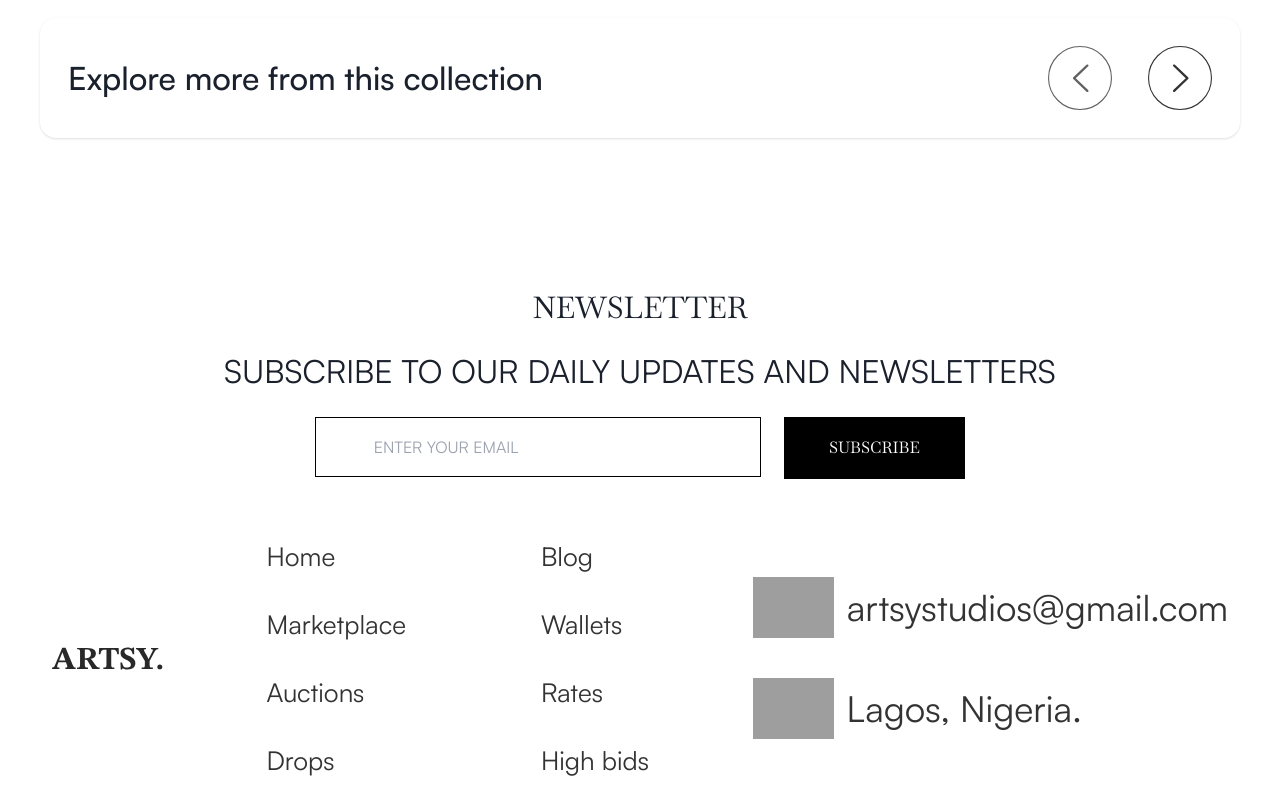
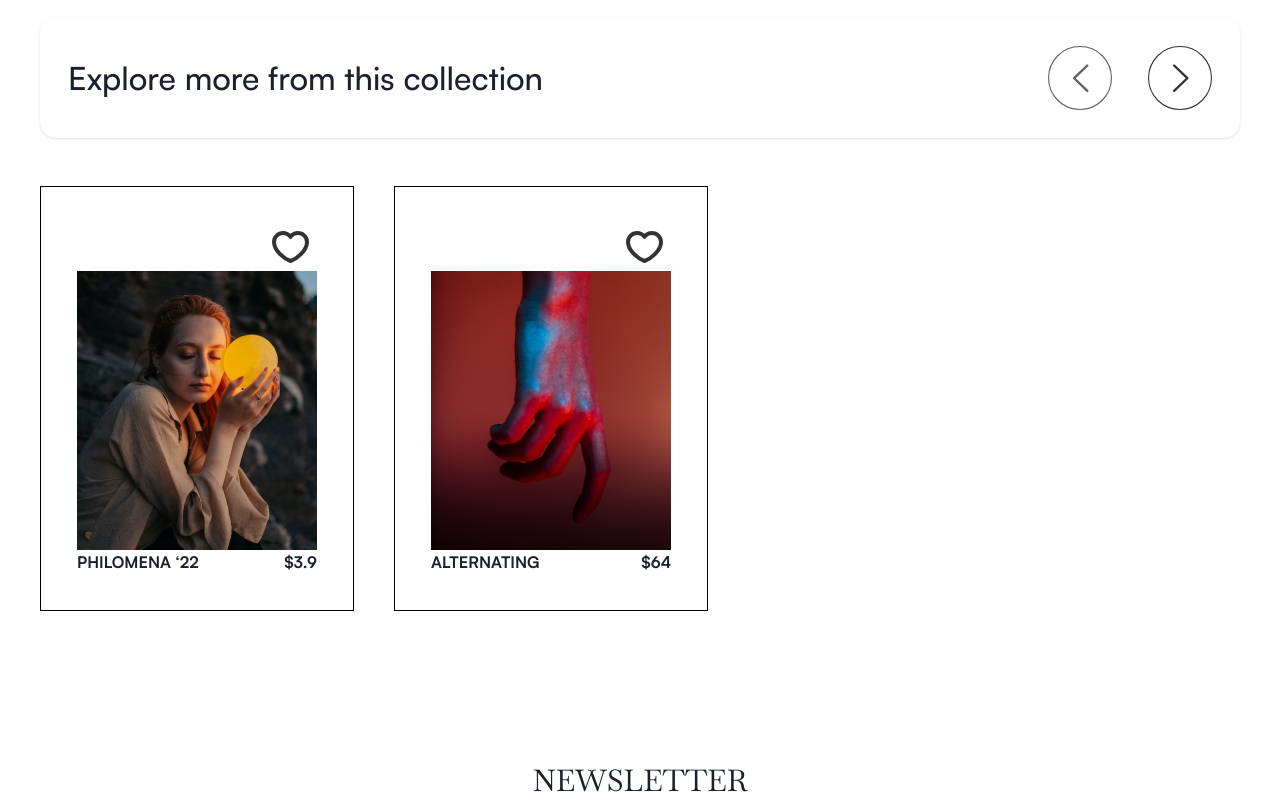
Before and after one commit to shadrxcc/artsy, a React (Vite) app: page /product-details/4 in a window 1280 px wide. Shown: the part 780-1588 px from the top of the page. Built offline with nearby package versions, Linux system fonts and the light colour scheme; grey boxes are pictures that could not be loaded; a web font is replaced by a local one.

Commit message:
implement explore more section and slider

```diff
--- a/src/components/market.jsx
+++ b/src/components/market.jsx
@@ -19,15 +19,15 @@ const Market = () => {
           <img src={search} className="absolute" alt="" />
         </div>
 
-        <div className="flex bg-white shadow-md p-[16px] max-[280px]:w-[260px] w-[370px] md:w-[913px] rounded-[15px] items-center justify-between">
+        <div className="flex bg-white shadow-md p-[16px] max-[280px]:w-[260px] w-[370px] md:w-[495px] lg:w-[913px] rounded-[15px] items-center justify-between">
           <div>
             <select className="text-2xl md:hidden font-medium leading-[38px]">
               <option disabled selected value="sort">
                 Filter
               </option>
-              <option value="option1">Option 1</option>
-              <option value="option2">Option 2</option>
-              <option value="option3">Option 3</option>
+              <option className="text-sm" value="option1">Option 1</option>
+              <option className="text-sm" value="option2">Option 2</option>
+              <option className="text-sm" value="option3">Option 3</option>
             </select>
             <p className="text-2xl hidden md:block leading-[38px]">
             See 1-6 of {productsdata.length} results
@@ -37,12 +37,12 @@ const Market = () => {
 
           <div>
             <select className="text-2xl font-medium leading-[38px]">
-              <option disabled selected value="sort">
+              <option  className="text-sm" disabled selected value="sort">
                 Sort
               </option>
-              <option value="option1">Option 1</option>
-              <option value="option2">Option 2</option>
-              <option value="option3">Option 3</option>
+              <option className="text-sm" value="option1">Option 1</option>
+              <option className="text-sm" value="option2">Option 2</option>
+              <option className="text-sm" value="option3">Option 3</option>
             </select>
           </div>
         </div>
--- a/src/components/productdetails.jsx
+++ b/src/components/productdetails.jsx
@@ -1,4 +1,4 @@
-import React, { useState } from "react";
+import React, { useState, useRef } from "react";
 import { useParams } from "react-router";
 import { productsdata } from "./data";
 import increase from "../assets/increase.svg";
@@ -15,11 +15,28 @@ import {
 } from "@chakra-ui/react";
 import left from "../assets/slider-left-arrow.svg";
 import right from "../assets/slider-right-arrow.svg";
+import like from "../assets/heart.svg";
+import { Link } from "react-router-dom";
 
 const Productdetails = () => {
   const theme = createTheme();
   const { id } = useParams();
   const [itemNo, setItemNo] = useState(0);
+  const containerRef = useRef(null);
+
+  const scrollLeft = () => {
+    containerRef.current.scrollBy({
+      left: -200,
+      behavior: "smooth"
+    })
+  }
+
+  const scrollRight = () => {
+    containerRef.current.scrollBy({
+      left: 200,
+      behavior: "smooth"
+    })
+  }
 
   const decreaseNo = () => {
     if (itemNo > 0) {
@@ -34,7 +51,11 @@ const Productdetails = () => {
   const data = productsdata.find((product) => product.id == id);
   const [targetData, setTargetData] = useState(data);
 
-  const collection = productsdata.filter((product) => product.type == targetData.type)
+  const collection = productsdata.filter(
+    (product) => product.type == targetData.type && product.id !== targetData.id
+  );
+
+
   const [collectionData, setCollectionData] = useState(collection);
 
   return (
@@ -83,7 +104,7 @@ const Productdetails = () => {
             </div>
           </div>
           <div className="pt-10 md:pt-0">
-            <Accordion className="md:w-[400px] lg:w-[560px]" allowToggle>
+            <Accordion className="md:w-[400px] lg:w-[450px]" allowToggle>
               <div className="p-3 border-[1px] border-b-0 border-x-0 border-black">
                 <AccordionItem className="border-none">
                   <h2>
@@ -115,7 +136,7 @@ const Productdetails = () => {
                         flex="1"
                         textAlign="left"
                       >
-                        Status
+                        Listings
                       </Box>
                       <AccordionIcon />
                     </AccordionButton>
@@ -156,13 +177,44 @@ const Productdetails = () => {
             Explore more from this collection
           </p>
           <span className="flex gap-x-9">
-            <img src={left} className="w-16" alt="" />
-            <img src={right} className="w-16" alt="" />
+            <img onClick={scrollLeft} src={left} className="w-16" alt="" />
+            <img onClick={scrollRight} src={right} className="w-16" alt="" />
           </span>
         </div>
 
-        <div>
+        <div className="pt-12">
+          <div
+            ref={containerRef}
+            className="overflow-x-scroll whitespace-nowrap hide-scrollbar"
+          >
+            {collectionData.map((collection) => {
+              return (
+                <Link
+                  to={`/product-details/${collection.id}`}
+                  key={collection.id}
+                >
+                  <div className="inline-block p-9 border-[1px] border-black mr-[40px]">
+                    <div className="flex flex-col">
+                      <div>
+                        {" "}
+                        <img
+                          src={like}
+                          className="w-[53px] float-right"
+                          alt=""
+                        />
+                      </div>
 
+                      <img src={collection.img} className="w-[15em]" alt="" />
+                      <span className="flex justify-between">
+                        <p className="text-32 font-bold">{collection.name}</p>
+                        <p className="text-32 font-bold">${collection.price}</p>
+                      </span>
+                    </div>
+                  </div>
+                </Link>
+              );
+            })}
+          </div>
         </div>
       </div>
     </div>
--- a/src/index.css
+++ b/src/index.css
@@ -91,3 +91,11 @@ span.MuiSlider-root.MuiSlider-colorPrimary.MuiSlider-sizeMedium.css-187mznn-MuiS
 .details-img {
   background: url(/src/assets/boolean-egypt.svg);
 }
+
+.hide-scrollbar {
+  scrollbar-width: none; /* Firefox */
+  -ms-overflow-style: none; /* IE and Edge */
+  &::-webkit-scrollbar {
+    display: none; /* Chrome, Safari, and Opera */
+  }
+}
```
Also changed, not shown: src/assets/heart.svg (added).
